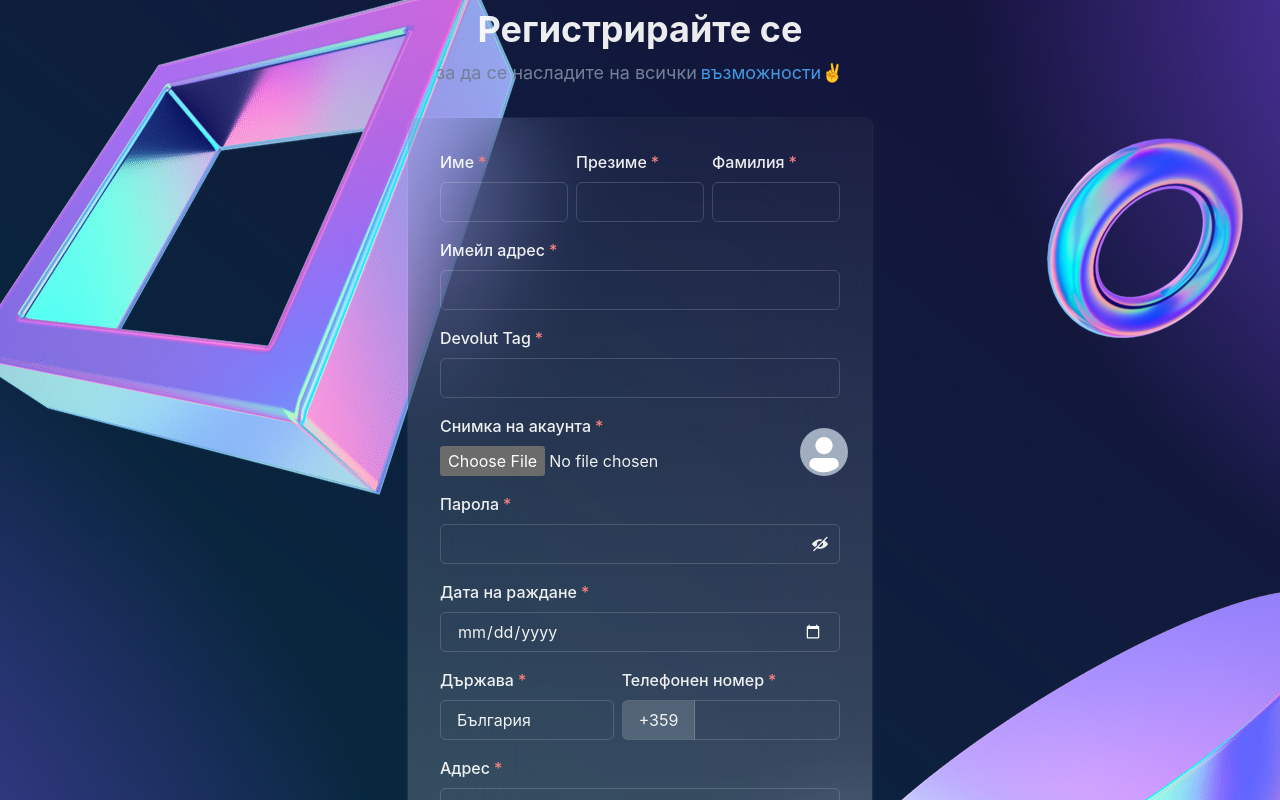
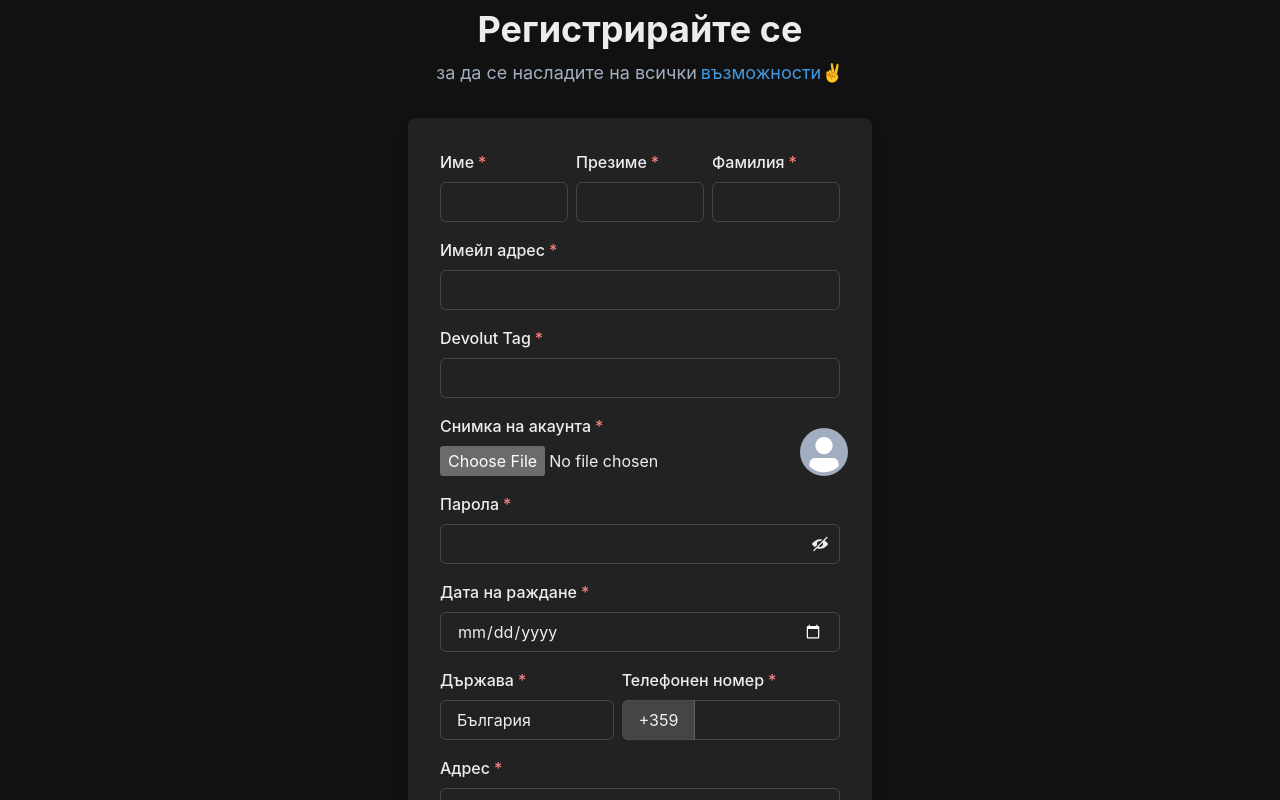
Before and after one commit to codingburgas/devolut, a Next.js app in the folder devolut-front-end/: page /sign-up in a window 1280 px wide. Shown: the top 800 px of the page. Built offline with nearby package versions, Linux system fonts and the light colour scheme; no server answers.

Commit message:
Return old design

```diff
--- a/devolut-front-end/pages/sign-up.tsx
+++ b/devolut-front-end/pages/sign-up.tsx
@@ -11,7 +11,6 @@ import {
   Button,
   Heading,
   Text,
-  useColorModeValue,
   Link,
   useToast,
   Avatar,
@@ -166,10 +165,7 @@ export default function Signup() {
         minH={"100vh"}
         align={"center"}
         justify={"center"}
-        backgroundImage={"background.jpg"}
-        backgroundRepeat={"no-repeat"}
-        backgroundAttachment={"fixed"}
-        backgroundPosition={"center"}
+        bg={"gray.800"}
       >
         <Stack spacing={8} mx={"auto"} maxW={"lg"} py={2} px={6}>
           <Stack align={"center"}>
@@ -177,7 +173,7 @@ export default function Signup() {
               Регистрирайте се
             </Heading>
             <Flex direction={"row"} alignItems={"center"} gap={"1"}>
-              <Text fontSize={"lg"} color={"gray.500"}>
+              <Text fontSize={"lg"} color={"gray.400"}>
                 за да се насладите на всички
               </Text>
               <Text fontSize={"lg"} color={"blue.400"}>
@@ -186,10 +182,9 @@ export default function Signup() {
             </Flex>
           </Stack>
           <Box
-            borderRadius={"lg"}
-            bgGradient="linear(to-t, whiteAlpha.400, whiteAlpha.50)"
-            boxShadow="rgba(255, 255, 255, 0.05) 0px 0px 0px 1px, rgba(255, 255, 255, 0.05) 0px 4px 6px"
-            backdropFilter="blur(60px)"
+            rounded={"lg"}
+            bg={"gray.700"}
+            boxShadow={"lg"}
             p={8}
           >
             <form onSubmit={handleSignup}>
```
Also changed, not shown: devolut-front-end/pages/sign-in.tsx (+4 -9 lines), devolut-front-end/public/background.jpg (deleted).
